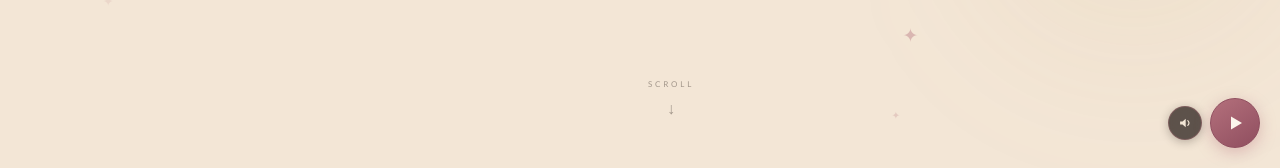
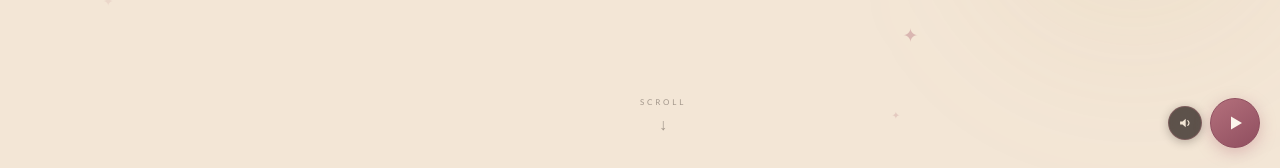
Before and after one commit to DavidAucancela/XV-Tammy, a Next.js app: page / in a window 1280 px wide. Shown: the part 632-800 px from the top of the page. Built offline with nearby package versions, Linux system fonts and the light colour scheme; a web font is replaced by a local one.

Commit message:
fix: center scroll indicator and adjust hero spacing
- Remove button padding to ensure perfect center alignment
- Adjust bottom spacing from 40 to 32
- Add justify-content: center for better vertical alignment
- Reduce gap from 6 to 4 for tighter layout

```diff
--- a/src/components/landing/HeroSection.tsx
+++ b/src/components/landing/HeroSection.tsx
@@ -292,17 +292,18 @@ export default function HeroSection({ celebrant, photo }: { celebrant: string; p
       <motion.button
         style={{
           position: "absolute",
-          bottom: 40,
+          bottom: 32,
           left: "50%",
           transform: "translateX(-50%)",
           display: "flex",
           flexDirection: "column",
           alignItems: "center",
-          gap: 6,
+          justifyContent: "center",
+          gap: 4,
           background: "none",
           border: "none",
           cursor: "pointer",
-          padding: 8,
+          padding: 0,
           zIndex: 2,
         }}
         animate={{ y: [0, 8, 0] }}
```
